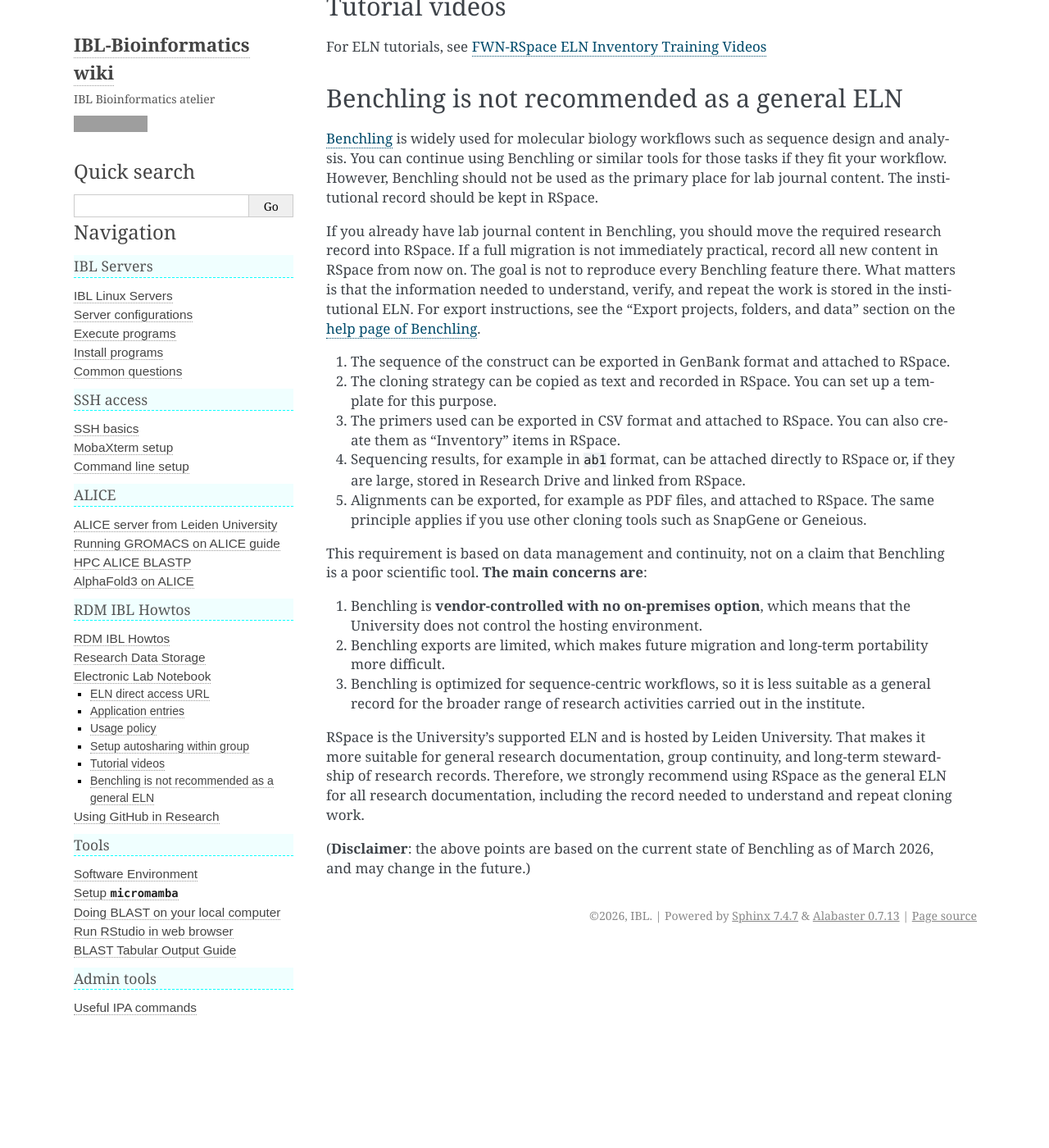
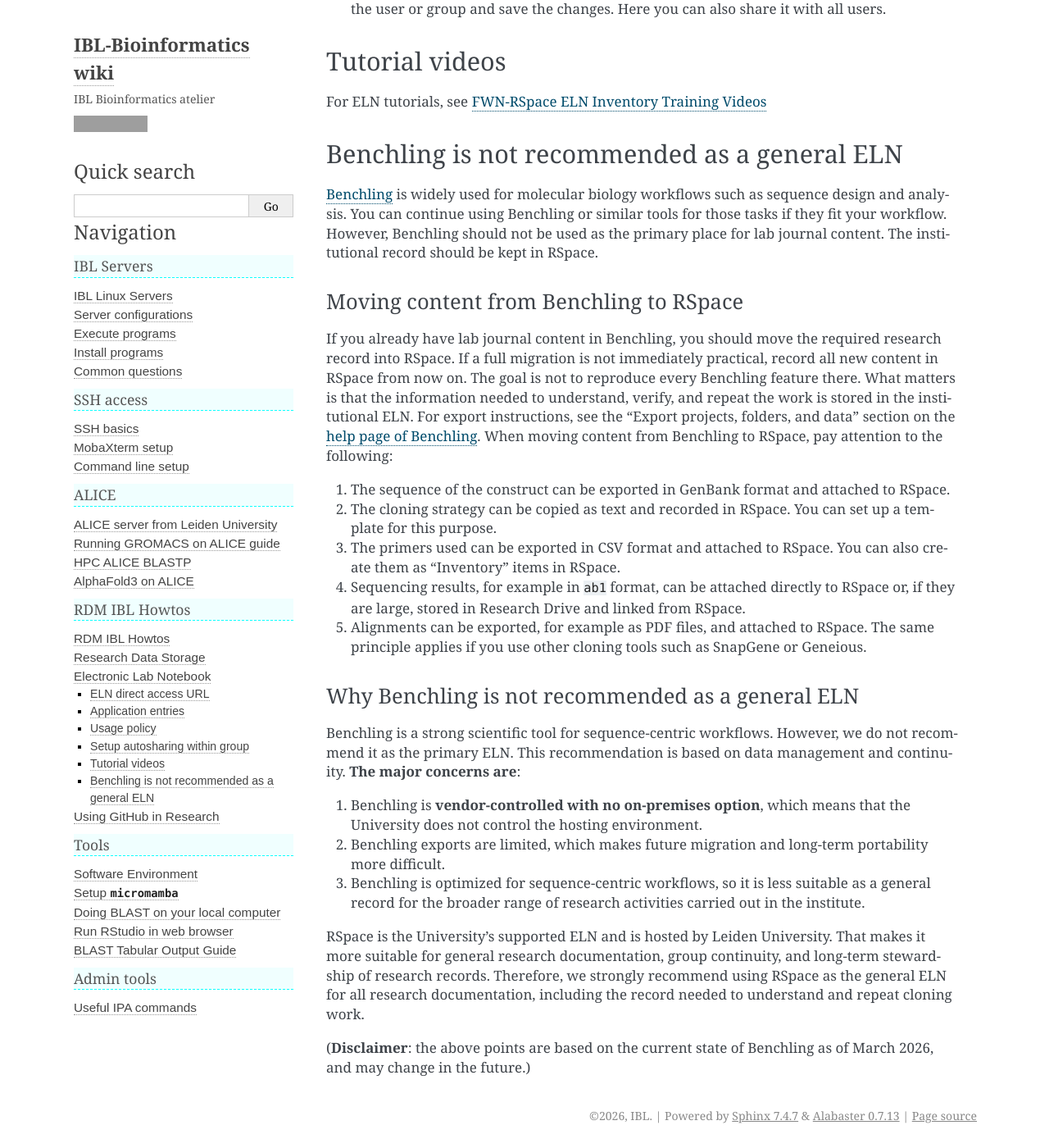
Before and after one commit to IBL-bioinfo/IBL-bioinformatics-wiki, a Sphinx documentation site: the page built from docs/source/rdm_howtos/ELN.md, in a window 1280 px wide and 1400 px high, scrolled down 2620 px. Shown: the whole window at 82% size. Built offline with Sphinx 7.4.7, drawn with Linux system fonts in a browser that asks for light colours; some of the changed text lies outside the part shown; grey boxes are pictures that could not be loaded.

Commit message:
Enhance with sections on not using Benchling as a primary ELN.

```diff
--- a/docs/source/rdm_howtos/ELN.md
+++ b/docs/source/rdm_howtos/ELN.md
@@ -69,7 +69,9 @@
 
 [Benchling](https://www.benchling.com/) is widely used for molecular biology workflows such as sequence design and analysis. You can continue using Benchling or similar tools for those tasks if they fit your workflow. However, Benchling should not be used as the primary place for lab journal content. The institutional record should be kept in RSpace.
 
-If you already have lab journal content in Benchling, you should move the required research record into RSpace. If a full migration is not immediately practical, record all new content in RSpace from now on. The goal is not to reproduce every Benchling feature there. What matters is that the information needed to understand, verify, and repeat the work is stored in the institutional ELN. For export instructions, see the "Export projects, folders, and data" section on the [help page of Benchling](https://help.benchling.com/hc/en-us/articles/39943855017229-Share-data-in-Benchling).
+### Moving content from Benchling to RSpace
+
+If you already have lab journal content in Benchling, you should move the required research record into RSpace. If a full migration is not immediately practical, record all new content in RSpace from now on. The goal is not to reproduce every Benchling feature there. What matters is that the information needed to understand, verify, and repeat the work is stored in the institutional ELN. For export instructions, see the "Export projects, folders, and data" section on the [help page of Benchling](https://help.benchling.com/hc/en-us/articles/39943855017229-Share-data-in-Benchling). When moving content from Benchling to RSpace, pay attention to the following:
 
 1. The sequence of the construct can be exported in GenBank format and attached to RSpace.
 2. The cloning strategy can be copied as text and recorded in RSpace. You can set up a template for this purpose.
@@ -77,7 +79,9 @@
 4. Sequencing results, for example in `ab1` format, can be attached directly to RSpace or, if they are large, stored in Research Drive and linked from RSpace.
 5. Alignments can be exported, for example as PDF files, and attached to RSpace. The same principle applies if you use other cloning tools such as SnapGene or Geneious.
 
-This requirement is based on data management and continuity, not on a claim that Benchling is a poor scientific tool. **The main concerns are**:
+### Why Benchling is not recommended as a general ELN
+
+Benchling is a strong scientific tool for sequence-centric workflows. However, we do not recommend it as the primary ELN. This recommendation is based on data management and continuity. **The major concerns are**:
 
 1. Benchling is **vendor-controlled with no on-premises option**, which means that the University does not control the hosting environment.
 2. Benchling exports are limited, which makes future migration and long-term portability more difficult.
```
